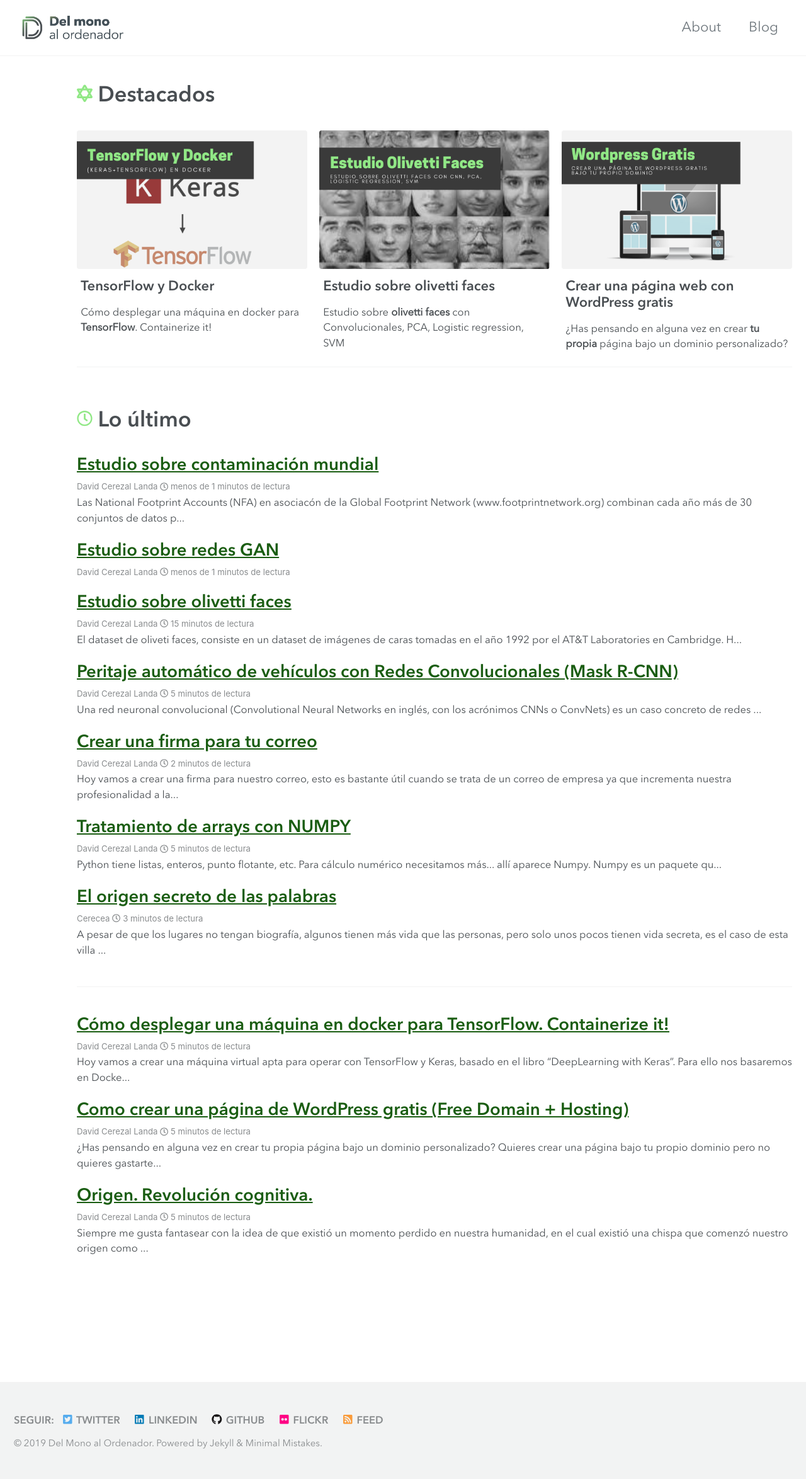
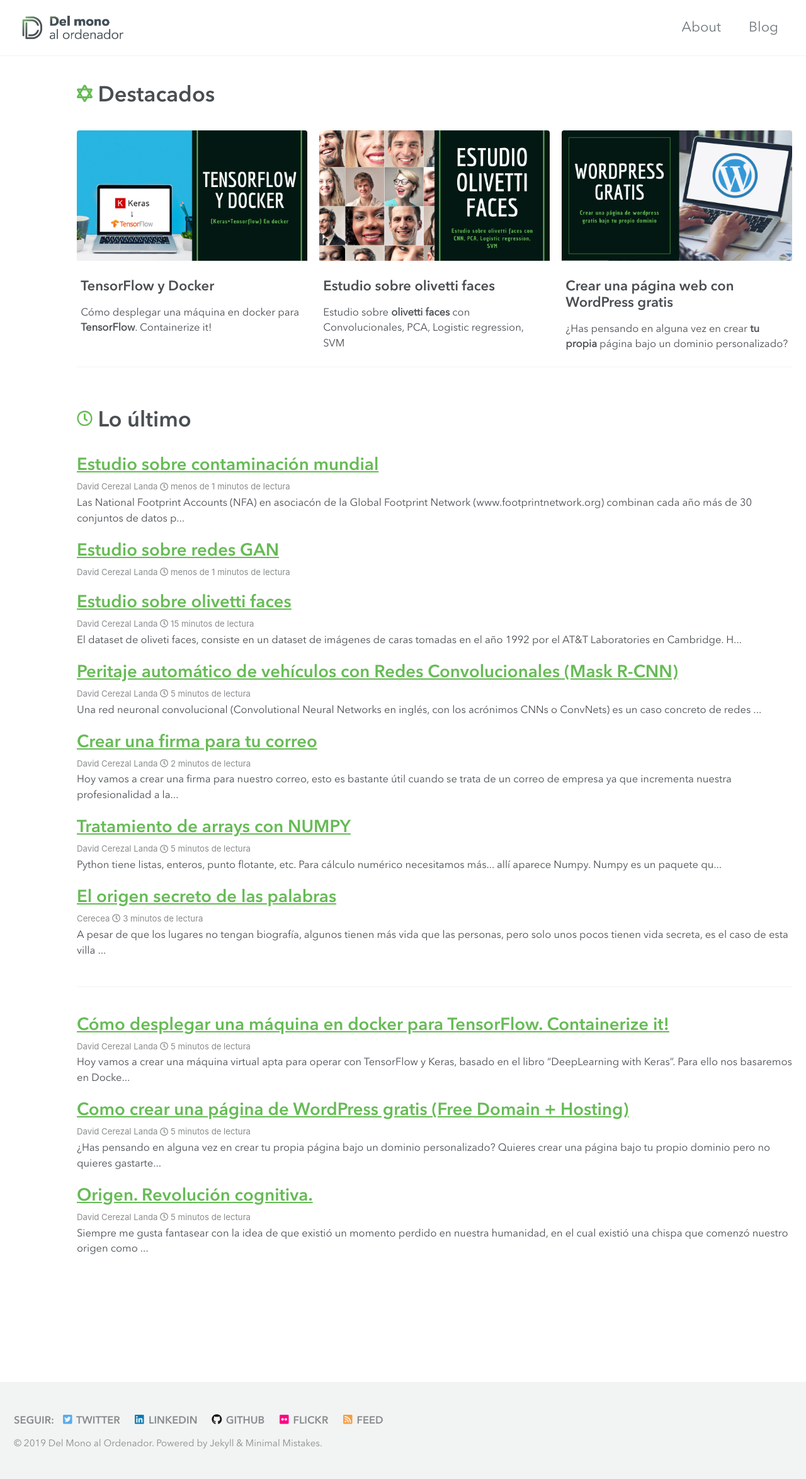
Before and after one commit to davidcerezal/davidcerezal.github.io, a Jekyll site: the page built from blog.md, in a window 1280 px wide. Shown: the whole page at 63% size. Built offline with Jekyll 4.4.1, drawn with Linux system fonts in a browser that asks for light colours; cached includes are drawn as plain includes; nearby versions of some CDN libraries.

Commit message:
Image changes

```diff
--- a/assets/css/extra.css
+++ b/assets/css/extra.css
@@ -48,8 +48,8 @@
 
 
 :root {
-    --main-color-link:#1a5d12;
-    --main-color-link-hover:#91e886;
+    --main-color-link:#66BB55;
+    --main-color-link-hover:#11A770;
 }
 
 .page-with-out-sidebar {
--- a/blog.md
+++ b/blog.md
@@ -26,12 +26,12 @@
 ---
 
 <h1 id="page-title" class="page__title post-header-sm">
-<i class="fas fa-star-of-david" style="color: #91e886; width: 25px;"></i>
+<i class="fas fa-star-of-david" style="color: #66BB55; width: 25px;"></i>
  Destacados
 </h1>
 
 {% include feature_row %}
 <h1 id="page-title" class="page__title post-header-sm">
-<i class="far fa-clock" style="color: #91e886; width: 25px;"></i>
+<i class="far fa-clock" style="color: #66BB55; width: 25px;"></i>
  Lo último
 </h1>
```
Also changed, not shown: assets/images/9.png (added), assets/images/arraysno.png (deleted), assets/images/olivetti-home.png, assets/images/post1.png, assets/images/post2.png, assets/images/post3.png, assets/images/post4.png, assets/images/post5.png, assets/images/post7.png, assets/images/r-cnn-home.png, assets/images/wordpress-intro.png (deleted).
